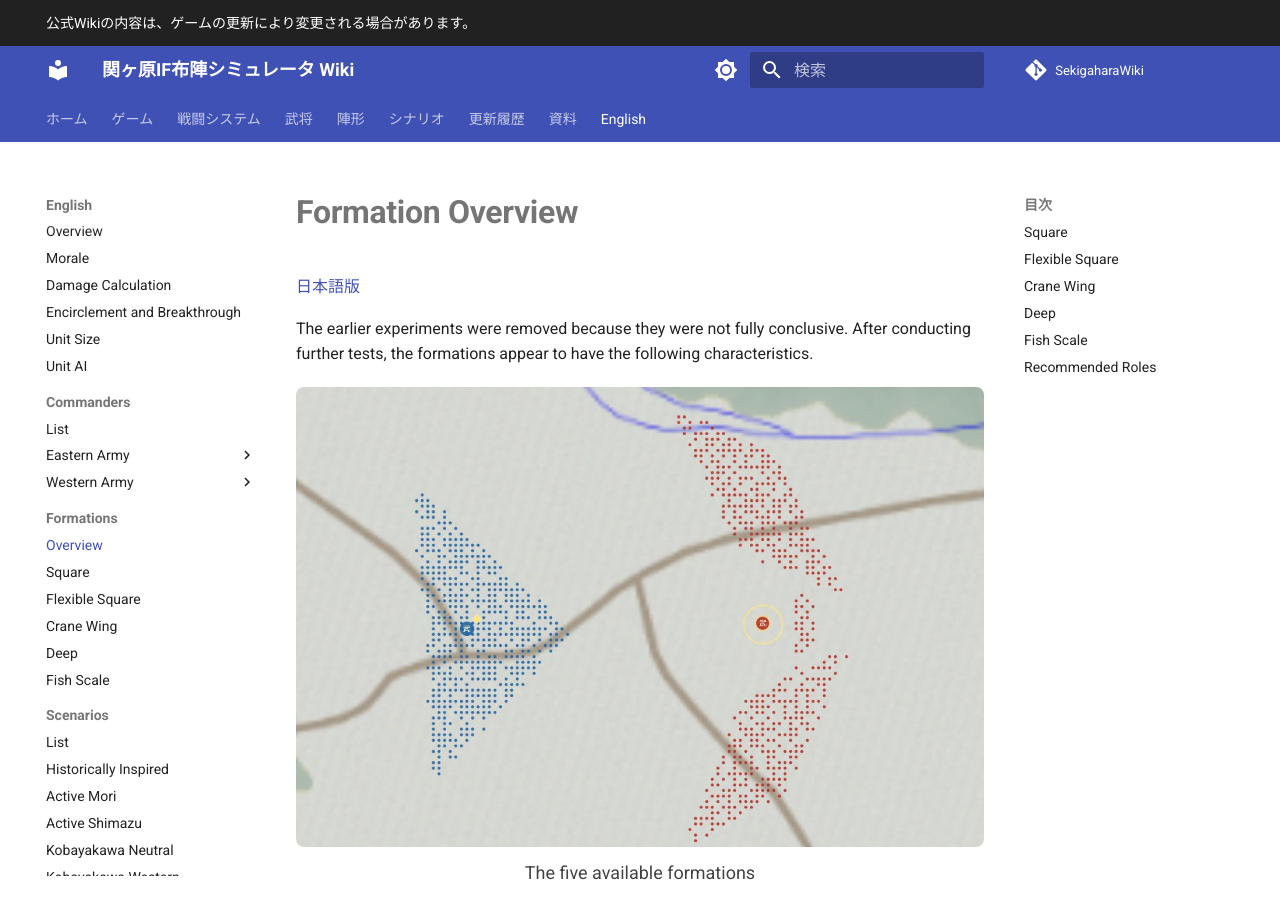
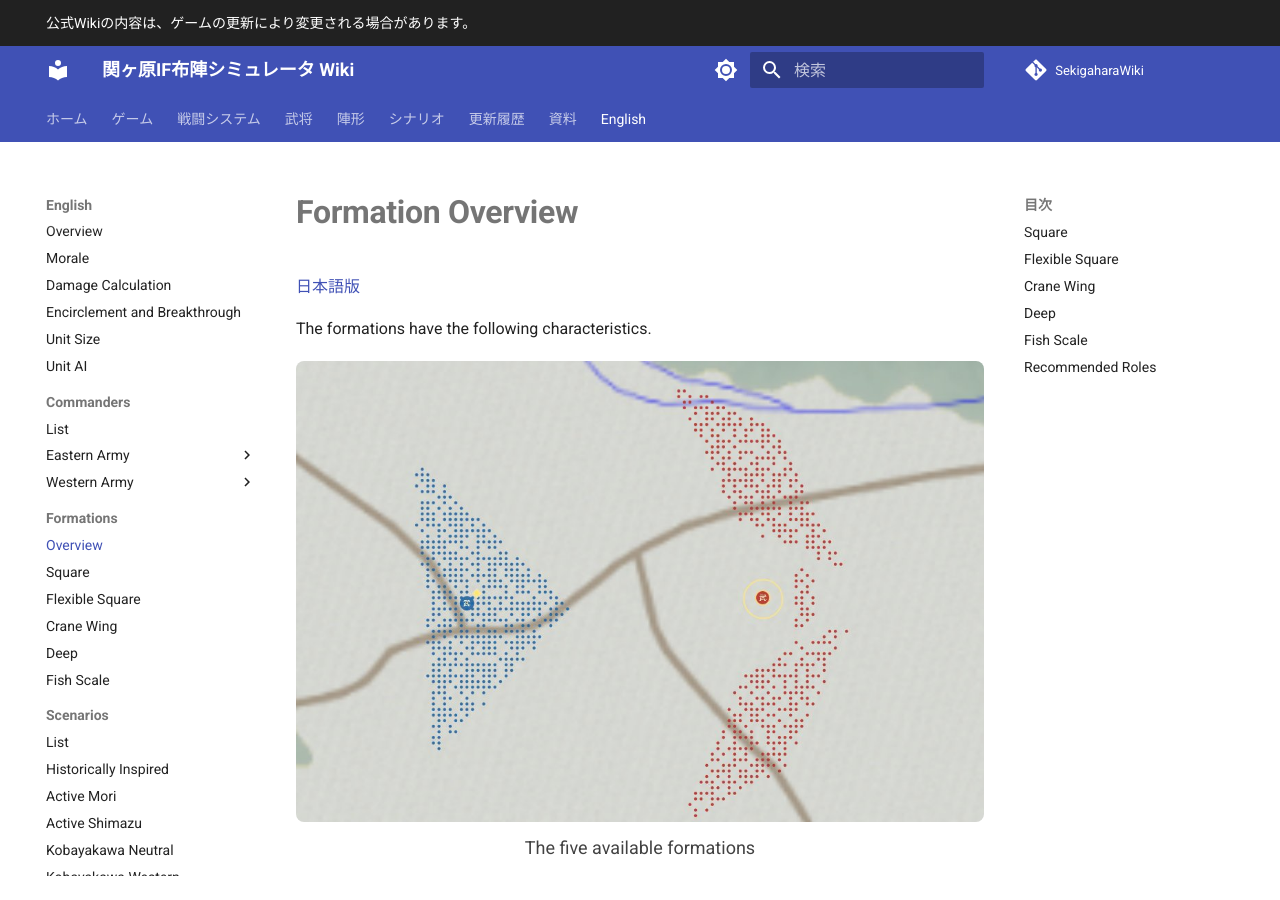
Before and after one commit to hsksat8-cmd/SekigaharaWiki, an MkDocs documentation site: the page built from docs/en/formations/index.md, in a window 1280 px wide and 900 px high. Built offline with MkDocs 1.6.1 and Material for MkDocs 9.7.7, drawn with Linux system fonts in a browser that asks for light colours; comment, search, counter and statistics services are not loaded.

Commit message:
EnglishCleanup Update

```diff
--- a/docs/en/formations/index.md
+++ b/docs/en/formations/index.md
@@ -2,7 +2,7 @@
 
 [日本語版](../../formations/index.md)
 
-The earlier experiments were removed because they were not fully conclusive. After conducting further tests, the formations appear to have the following characteristics.
+The formations have the following characteristics.
 
 ![Formation example from Version 2.2.0](../../assets/images/v2-2-0-formations-example.jpg){ .wiki-image }
 <p class="image-caption">The five available formations</p>
```
Also changed, not shown: docs/en/gameplay/results-and-rankings.md (+0 -1 lines).
